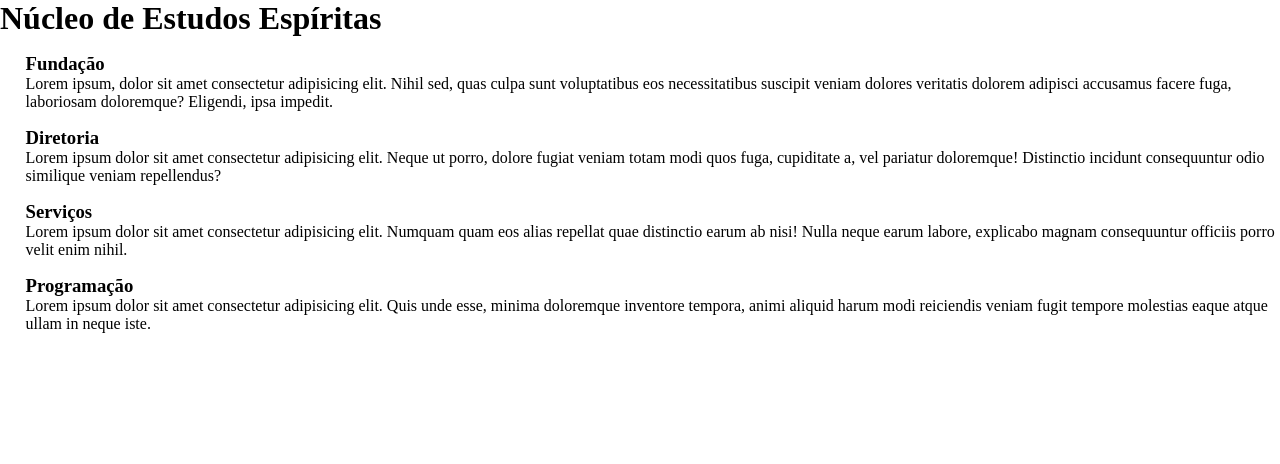
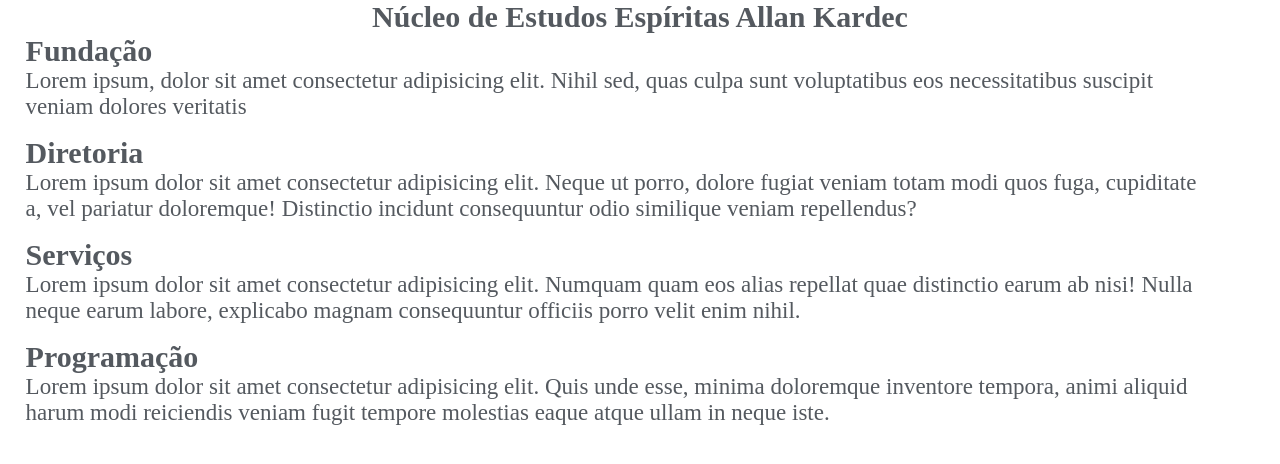
Before and after one commit to ArturPeres/siteCENTRO, a plain HTML site: page Navegação/NEEAK.html in a window 1280 px wide. Drawn offline with Linux system fonts and the light colour scheme.

Commit message:
Melhorias Home Page -09/04/24

```diff
--- a/Navegação/NEEAK.html
+++ b/Navegação/NEEAK.html
@@ -10,13 +10,12 @@
 
 <body>
     <main>
-        <h1>Núcleo de Estudos Espíritas</h1>
+        <h1>Núcleo de Estudos Espíritas Allan Kardec</h1>
         <section id="NEEAK">
             <div class="infos">
                 <h3>Fundação</h3>
                 <p>Lorem ipsum, dolor sit amet consectetur adipisicing elit. Nihil sed, quas culpa sunt voluptatibus eos
-                    necessitatibus suscipit veniam dolores veritatis dolorem adipisci accusamus facere fuga, laboriosam
-                    doloremque? Eligendi, ipsa impedit.</p>
+                    necessitatibus suscipit veniam dolores veritatis</p>
             </div>
             <div class="infos">
                 <h3>Diretoria</h3>
--- a/Navegação/styleNAV.css
+++ b/Navegação/styleNAV.css
@@ -2,16 +2,26 @@
     padding: 0;
     margin: 0;
     box-sizing: border-box;
+    color: #54595f;
 }
 /* NEEAK */
-
-section {
-    margin-top: 2vh;
-}
 
 .infos {
     margin-bottom: 2vh;
     padding-left: 2vw;
+    width: 95vw;
 }
 
+h1 {
+    font-size: 30px;
+    text-align: center;
+}
+
+h3 {
+    font-size: 30px;
+}
+
+p {
+    font-size: 23px;
+}
 /* Espiritismo */
```
Also changed, not shown: index.html (+3 -1 lines), style.css (+18 -4 lines).
